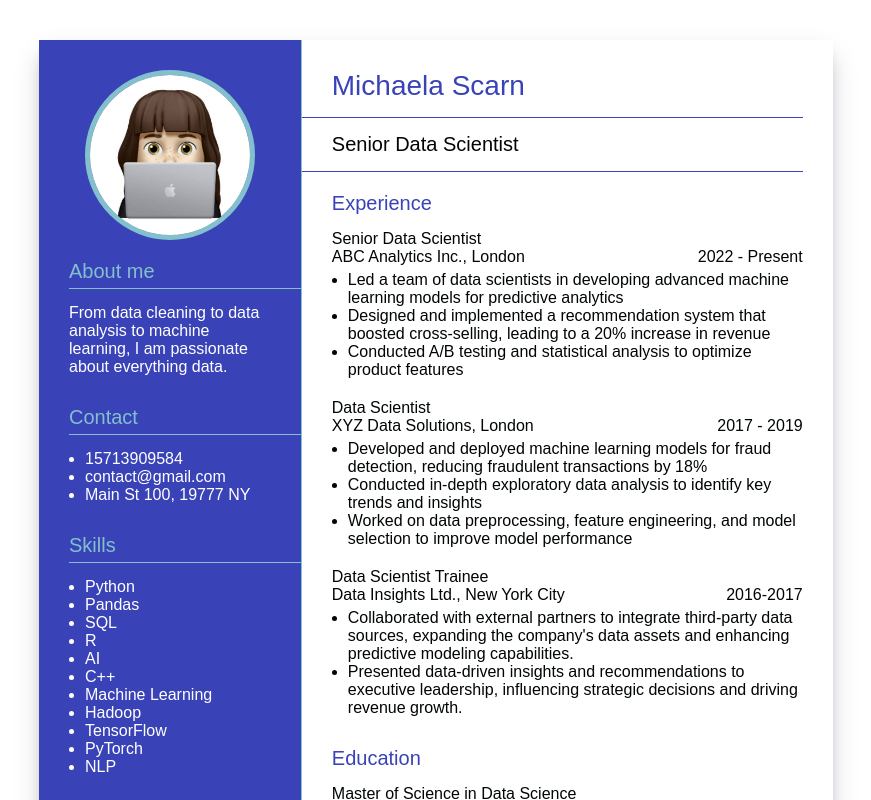
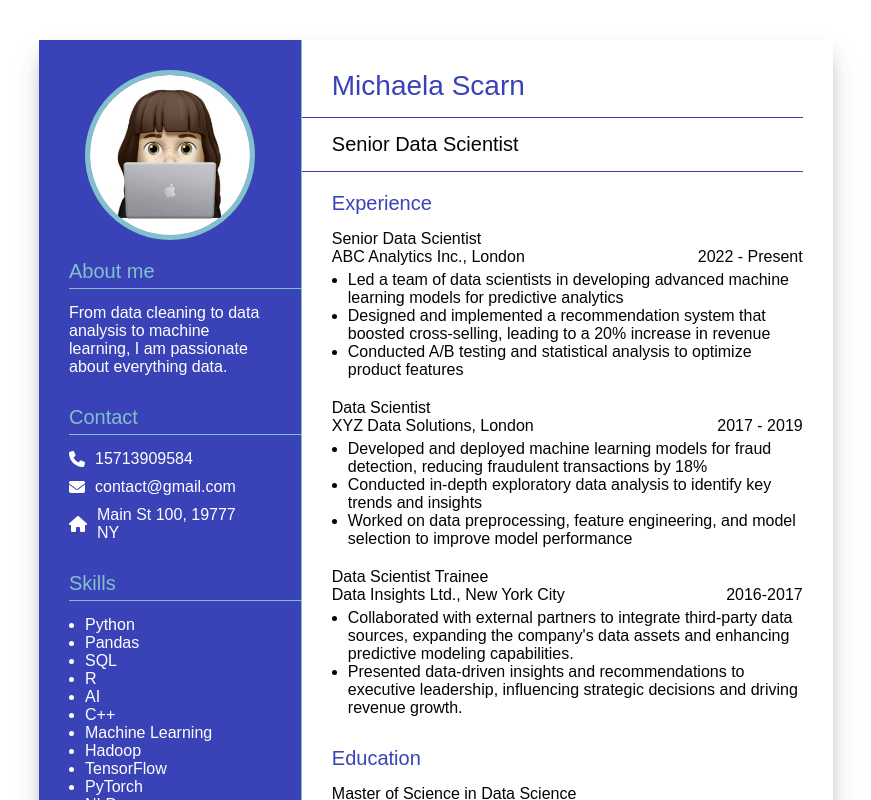
Before and after one commit to katharina-spiecker/vue-resume-app-course, a Vue app: page / in a window 1280 px wide. Shown: the top 800 px of the page, without its empty margins (1-872 px from the left). Built offline with nearby package versions, Linux system fonts and the light colour scheme.

Commit message:
lesson 5

```diff
--- a/src/App.vue
+++ b/src/App.vue
@@ -2,60 +2,34 @@
   <main class="container">
     <div id="resume" class="d-flex">
       <div class="left-col">
-        <div class="resume-section">
+        <ResumeSection>
           <img
             v-bind:src="imageUrl"
             class="profile-pic"
             alt="profile picture"
           />
 
-          <h4
-            class="section-headline"
-            contenteditable="true"
-            @input="updateHeadline($event, 0)">
-            {{ headlines[0] }}
-          </h4>
+          <SectionHeadline :headline="headlines[0]" @headline-edited="updateHeadline($event, 0)"/>
 
           <div
             contenteditable="true"
             @input="updateProperty($event, 'introText')">
             {{ introText }}
           </div>
-        </div>
+        </ResumeSection>
 
-        <div class="resume-section">
-          <h4
-            class="section-headline"
-            contenteditable="true"
-            @input="updateHeadline($event, 1)">
-            {{ headlines[1] }}
-          </h4>
-          <ul>
-            <li
-              contenteditable="true"
-              @input="updateNestedProperty($event, 'contact', 'phone')">
-              {{ contact.phone }}
-            </li>
-            <li
-              contenteditable="true"
-              @input="updateNestedProperty($event, 'contact', 'email')">
-              {{ contact.email }}
-            </li>
-            <li
-              contenteditable="true"
-              @input="updateNestedProperty($event, 'contact', 'address')">
-              {{ contact.address }}
-            </li>
-          </ul>
-        </div>
+        <ResumeSection>
+          <SectionHeadline :headline="headlines[1]" @headline-edited="updateHeadline($event, 1)"/>
 
-        <div class="resume-section">
-          <h4
-            class="section-headline"
-            contenteditable="true"
-            @input="updateHeadline($event, 2)">
-            {{ headlines[2] }}
-          </h4>
+          <Contact
+            :contact="contact"
+            @edit="updateNestedProperty"
+          />
+
+        </ResumeSection>
+
+        <ResumeSection>
+          <SectionHeadline :headline="headlines[2]" @headline-edited="updateHeadline($event, 2)"/>
           <ul>
             <li
               v-for="(skill, index) in skills"
@@ -65,15 +39,10 @@
               {{ skill }}
             </li>
           </ul>
-        </div>
+        </ResumeSection>
 
-        <div class="resume-section">
-          <h4
-            class="section-headline"
-            contenteditable="true"
-            @input="updateHeadline($event, 3)">
-            {{ headlines[3] }}
-          </h4>
+        <ResumeSection>
+          <SectionHeadline :headline="headlines[3]" @headline-edited="updateHeadline($event, 3)"/>
           <ul>
             <li
               v-for="(highlight, index) in highlights"
@@ -83,7 +52,7 @@
               {{ highlight }}
             </li>
           </ul>
-        </div>
+        </ResumeSection>
       </div>
 
       <div class="right-col">
@@ -101,13 +70,8 @@
           {{ title }}
         </div>
 
-        <div class="resume-section">
-          <h4
-            class="section-headline"
-            contenteditable="true"
-            @input="updateHeadline($event, 4)">
-            {{ headlines[4] }}
-          </h4>
+        <ResumeSection>
+          <SectionHeadline :headline="headlines[4]" @headline-edited="updateHeadline($event, 4)"/>
 
           <div
             v-for="(item, index) in experience"
@@ -148,15 +112,10 @@
               </li>
             </ul>
           </div>
-        </div>
+        </ResumeSection>
 
-        <div class="resume-section">
-          <h4
-            class="section-headline"
-            contenteditable="true"
-            @input="updateHeadline($event, 5)">
-            {{ headlines[5] }}
-          </h4>
+        <ResumeSection>
+          <SectionHeadline :headline="headlines[5]" @headline-edited="updateHeadline($event, 5)"/>
 
           <div
             v-for="(item, index) in education"
@@ -201,14 +160,23 @@
             </ul>
 
           </div>
-        </div>
+        </ResumeSection>
       </div>
     </div>
   </main>
 </template>
 
 <script>
+import ResumeSection from './components/ResumeSection.vue';
+import SectionHeadline from './components/SectionHeadline.vue';
+import Contact from './components/Contact.vue';
+
 export default {
+  components: {
+    ResumeSection,
+    SectionHeadline,
+    Contact
+  },
   data() {
     return {
       name: "Michaela Scarn",
@@ -305,8 +273,8 @@ export default {
     };
   },
   methods: {
-    updateHeadline(event, index) {
-      this.headlines[index] = event.target.innerText;
+    updateHeadline(newValue, index) {
+      this.headlines[index] = newValue;
     },
     updateProperty(event, key) {
       this[key] = event.target.innerText;
@@ -355,29 +323,6 @@ export default {
   padding: 30px;
 }
 
-.section-headline {
-  font-size: 20px;
-  font-weight: var(--headline-weight);
-  margin-bottom: 15px;
-  margin-top: 0;
-}
-
-.right-col .section-headline {
-  color: var(--highlight-color-right);
-}
-
-.left-col .section-headline {
-  border-bottom: 1px solid var(--highlight-color-left);
-  padding-bottom: 5px;
-  margin-right: -30px;
-  padding-right: 10px;
-  color: var(--highlight-color-left);
-}
-
-.resume-section {
-  margin-bottom: 30px;
-}
-
 .personal-name {
   font-weight: 300;
   color: var(--highlight-color-right);
--- /dev/null
+++ b/src/components/Contact.vue
@@ -0,0 +1,90 @@
+<template>
+  <ul class="contact">
+    <li>
+      <svg
+        xmlns="http://www.w3.org/2000/svg"
+        height="16"
+        width="16"
+        fill="#fff"
+        viewBox="0 0 512 512">
+        <!--!Font Awesome Free 6.5.1 by @fontawesome - https://fontawesome.com License - https://fontawesome.com/license/free Copyright 2023 Fonticons, Inc. -->
+        <path
+          d="M164.9 24.6c-7.7-18.6-28-28.5-47.4-23.2l-88 24C12.1 30.2 0 46 0 64C0 311.4 200.6 512 448 512c18 0 33.8-12.1 38.6-29.5l24-88c5.3-19.4-4.6-39.7-23.2-47.4l-96-40c-16.3-6.8-35.2-2.1-46.3 11.6L304.7 368C234.3 334.7 177.3 277.7 144 207.3L193.3 167c13.7-11.2 18.4-30 11.6-46.3l-40-96z" />
+      </svg>
+      <span
+        contenteditable="true"
+        @input="$emit('edit', $event, 'contact', 'phone')">
+        {{ contact.phone }}
+      </span>
+    </li>
+
+    <li>
+      <svg
+        xmlns="http://www.w3.org/2000/svg"
+        height="16"
+        width="16"
+        fill="#fff"
+        viewBox="0 0 512 512">
+        <!--!Font Awesome Free 6.5.1 by @fontawesome - https://fontawesome.com License - https://fontawesome.com/license/free Copyright 2023 Fonticons, Inc. -->
+        <path
+          d="M48 64C21.5 64 0 85.5 0 112c0 15.1 7.1 29.3 19.2 38.4L236.8 313.6c11.4 8.5 27 8.5 38.4 0L492.8 150.4c12.1-9.1 19.2-23.3 19.2-38.4c0-26.5-21.5-48-48-48H48zM0 176V384c0 35.3 28.7 64 64 64H448c35.3 0 64-28.7 64-64V176L294.4 339.2c-22.8 17.1-54 17.1-76.8 0L0 176z" />
+      </svg>
+      <span
+        contenteditable="true"
+        @input="$emit('edit', $event, 'contact', 'email')">
+        {{ contact.email }}
+      </span>
+    </li>
+    <li>
+      <svg
+        xmlns="http://www.w3.org/2000/svg"
+        height="16"
+        width="18"
+        fill="#fff"
+        viewBox="0 0 576 512">
+        <!--!Font Awesome Free 6.5.1 by @fontawesome - https://fontawesome.com License - https://fontawesome.com/license/free Copyright 2023 Fonticons, Inc. -->
+        <path
+          d="M575.8 255.5c0 18-15 32.1-32 32.1h-32l.7 160.2c0 2.7-.2 5.4-.5 8.1V472c0 22.1-17.9 40-40 40H456c-1.1 0-2.2 0-3.3-.1c-1.4 .1-2.8 .1-4.2 .1H416 392c-22.1 0-40-17.9-40-40V448 384c0-17.7-14.3-32-32-32H256c-17.7 0-32 14.3-32 32v64 24c0 22.1-17.9 40-40 40H160 128.1c-1.5 0-3-.1-4.5-.2c-1.2 .1-2.4 .2-3.6 .2H104c-22.1 0-40-17.9-40-40V360c0-.9 0-1.9 .1-2.8V287.6H32c-18 0-32-14-32-32.1c0-9 3-17 10-24L266.4 8c7-7 15-8 22-8s15 2 21 7L564.8 231.5c8 7 12 15 11 24z" />
+      </svg>
+      <span
+        contenteditable="true"
+        @input="$emit('edit', $event, 'contact', 'address')">
+        {{ contact.address }}
+      </span>
+    </li>
+  </ul>
+</template>
+
+<script>
+export default {
+  props: ["contact"]
+};
+</script>
+
+<style scoped>
+
+.contact li {
+  display: flex;
+  align-items: center;
+  flex-wrap: wrap;
+  margin-bottom: 10px;
+}
+
+.contact li:last-child {
+  margin-bottom: 0;
+}
+
+.contact svg {
+  display: inline-block;
+  margin-right: 10px;
+}
+
+.contact span {
+  width: 80%;
+}
+
+#resume .contact {
+  padding-inline-start: 0;
+}
+
+</style>
--- /dev/null
+++ b/src/components/ResumeSection.vue
@@ -0,0 +1,11 @@
+<template>
+  <div class="resume-section">
+    <slot></slot>
+  </div>
+</template>
+
+<style scoped>
+.resume-section {
+  margin-bottom: 30px;
+}
+</style>
--- /dev/null
+++ b/src/components/SectionHeadline.vue
@@ -0,0 +1,41 @@
+<template>
+  <h4
+    class="section-headline"
+    contenteditable="true"
+    @input="notifyParent"
+  >
+    {{ headline }}
+  </h4>
+</template>
+
+<script>
+export default {
+  props: ["headline"],
+  methods: {
+    notifyParent(event) {
+      this.$emit("headlineEdited", event.target.innerText);
+    }
+  }
+}
+</script>
+
+<style scoped>
+.section-headline {
+  font-size: 20px;
+  font-weight: var(--headline-weight);
+  margin-bottom: 15px;
+  margin-top: 0;
+}
+
+.right-col .section-headline {
+  color: var(--highlight-color-right);
+}
+
+.left-col .section-headline {
+  border-bottom: 1px solid var(--highlight-color-left);
+  padding-bottom: 5px;
+  margin-right: -30px;
+  padding-right: 10px;
+  color: var(--highlight-color-left);
+}
+</style>
```
